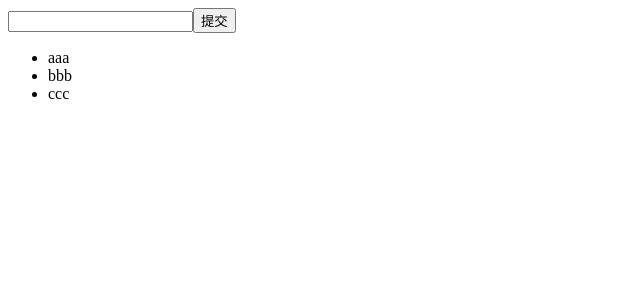
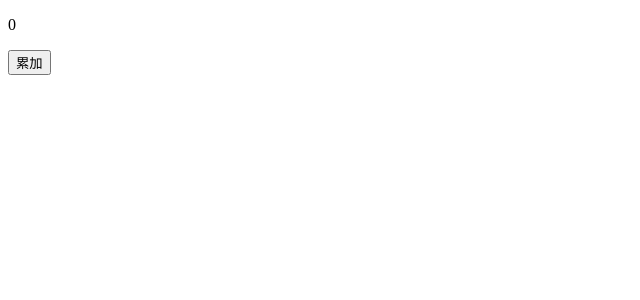
Before and after one commit to h2huanghui/study, a React (Create React App) app in the folder react/react-usage/react-test/: page / in a window 1280 px wide. Shown: the top 300 px of the page, without its empty margins (0-640 px from the left). Built offline with nearby package versions, Linux system fonts and the light colour scheme.

Commit message:
setState

```diff
--- /dev/null
+++ b/react/react-usage/react-test/src/components/baseUse/StateDemo.js
@@ -0,0 +1,87 @@
+import React, { Component } from "react";
+
+class StateDemo extends Component {
+  constructor(props) {
+    super(props);
+    this.state = {
+      count: 0,
+    };
+  }
+  render() {
+    return (
+      <div>
+        <p>{this.state.count}</p>
+        <button onClick={this.increment}>累加</button>
+      </div>
+    );
+  }
+
+  increment = () => {
+    //this.state.count++ //错误
+    // this.setState({
+    //   count: this.state.count + 1,
+    // },()=>{
+    //     //对应 vue $nextTick
+    //     console.log('count by callback',this.state.count)
+    // });
+    // console.log('count', this.state.count) //异步 拿不到最新值
+    //setTimeout setState 同步
+    // setTimeout(() => {
+    //     this.setState({
+    //         count: this.state.count + 1
+    //     })
+    //     console.log('count in setTimeout',this.state.count)
+    // }, 0);
+
+
+    //传入对象 会被合并 类似于Object.assign
+    // this.setState({
+    //     count: this.state.count + 1
+    // })
+    // this.setState({
+    //     count: this.state.count + 1
+    // })
+    // this.setState({
+    //     count: this.state.count + 1
+    // })
+
+    //传入函数 函数无法合并
+    this.setState((prevState,props) => {
+        return {
+            count: prevState.count + 1
+        }
+     })
+
+     this.setState((prevState,props) => {
+        return {
+            count: prevState.count + 1
+        }
+     })
+
+     this.setState((prevState,props) => {
+        return {
+            count: prevState.count + 1
+        }
+     })
+  };
+
+//   bodyClickHandler = () => {
+//     this.setState({
+//       count: this.state.count + 1,
+//     });
+
+//     console.log("document body count ", this.state.count);
+//   };
+
+//   componentDidMount() {
+//     //自定义DOM事件,setState是同步的
+//     document.body.addEventListener("click",this.bodyClickHandler);
+//   }
+
+//   componentWillUnmount() {
+//     document.body.removeEventListener("click",this.bodyClickHandler);
+//     //clearTimeout 性能 内存泄漏风险
+//   }
+}
+
+export default StateDemo;
--- a/react/react-usage/react-test/src/components/baseUse/index.js
+++ b/react/react-usage/react-test/src/components/baseUse/index.js
@@ -1,7 +1,8 @@
 import React, { Component } from 'react';
 // import JSXBaseDemo from './JSXBaseDemo';
 // import EventDemo from './EventDemo';
-import PropsDemo from './PropsDemo'
+// import PropsDemo from './PropsDemo'
+import StateDemo from './StateDemo';
 
 class BaseUseDemo extends Component {
   constructor(props) {
@@ -12,7 +13,8 @@ class BaseUseDemo extends Component {
       <div>
         {/* <JSXBaseDemo /> */}
         {/* <EventDemo /> */}
-        <PropsDemo />
+        {/* <PropsDemo /> */}
+        <StateDemo />
       </div>
     );
   }
```
